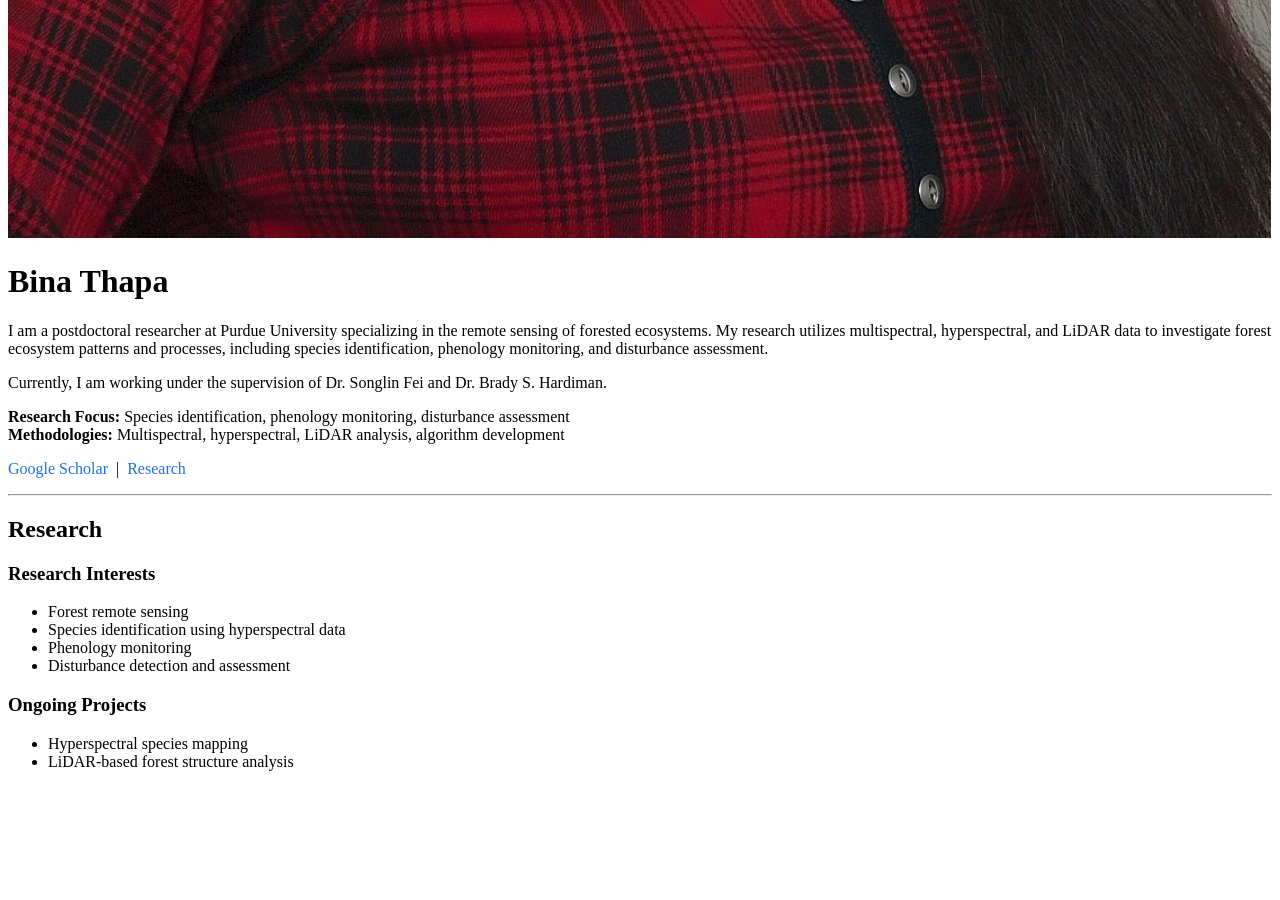
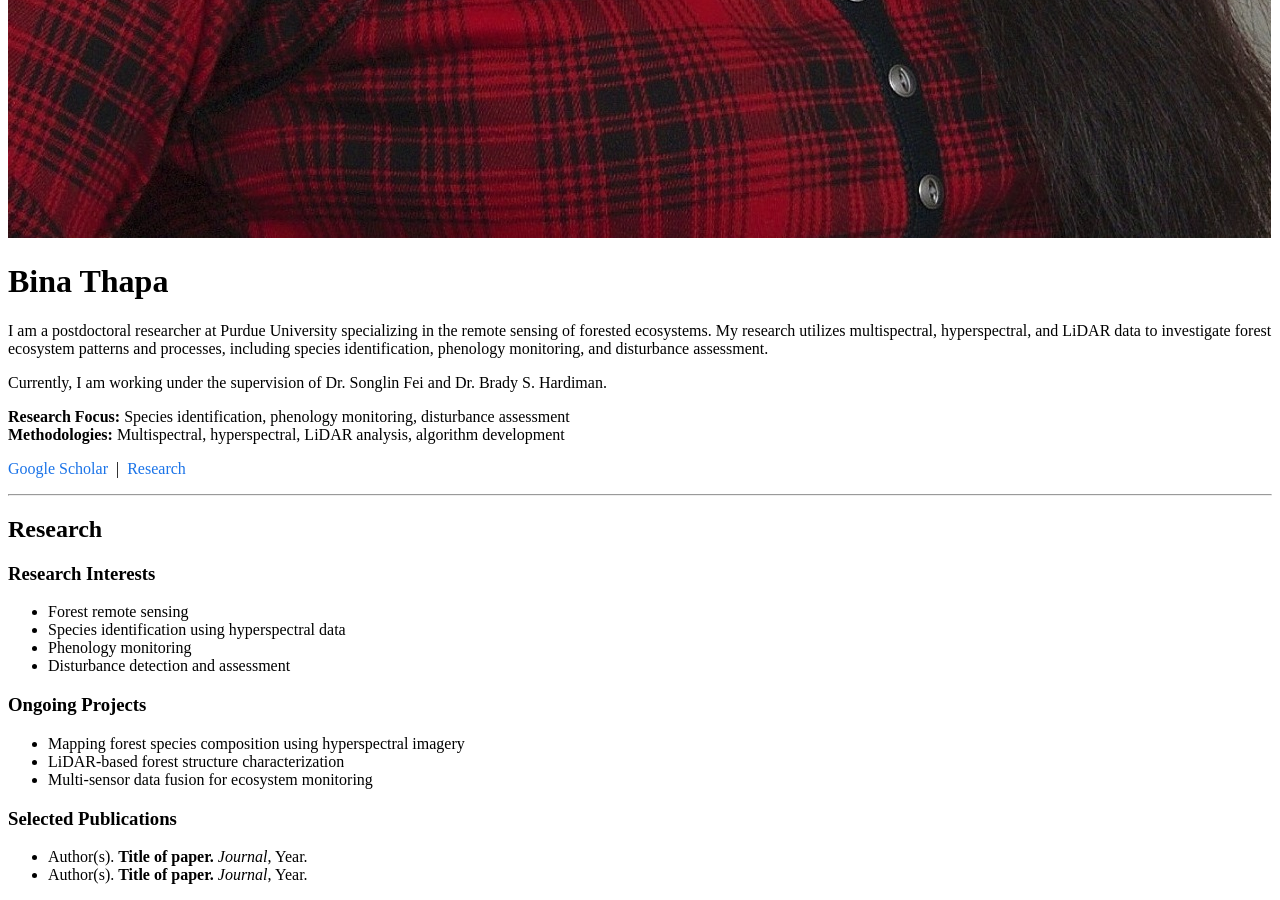
Before and after one commit to ThapaBina/thapabina.github.io, a Jekyll site: the page built from index.md, in a window 1280 px wide and 900 px high, scrolled down 1429 px. Built offline with Jekyll 4.4.1, drawn with Linux system fonts in a browser that asks for light colours; before the commit the page ends 2216 px from its top, so only the background shows below that.

Commit message:
Update index.md

```diff
--- a/index.md
+++ b/index.md
@@ -7,32 +7,32 @@ title: Bina Thapa
 
 <div class="profile">
 
-<img src="assets/images/BinaThapa_Profile.jpg" alt="Bina Thapa" class="profile-pic">
+  <img src="{{ '/assets/images/BinaThapa_Profile.jpg' | relative_url }}" alt="Bina Thapa" class="profile-pic">
 
-<div class="profile-text">
+  <div class="profile-text">
 
-<h1>Bina Thapa</h1>
+    <h1>Bina Thapa</h1>
 
-<p>
-I am a postdoctoral researcher at Purdue University specializing in the remote sensing of forested ecosystems. My research utilizes multispectral, hyperspectral, and LiDAR data to investigate forest ecosystem patterns and processes, including species identification, phenology monitoring, and disturbance assessment.
-</p>
+    <p>
+    I am a postdoctoral researcher at Purdue University specializing in the remote sensing of forested ecosystems. My research utilizes multispectral, hyperspectral, and LiDAR data to investigate forest ecosystem patterns and processes, including species identification, phenology monitoring, and disturbance assessment.
+    </p>
 
-<p>
-Currently, I am working under the supervision of Dr. Songlin Fei and Dr. Brady S. Hardiman.
-</p>
+    <p>
+    Currently, I am working under the supervision of Dr. Songlin Fei and Dr. Brady S. Hardiman.
+    </p>
 
-<p>
-<strong>Research Focus:</strong> Species identification, phenology monitoring, disturbance assessment<br>
-<strong>Methodologies:</strong> Multispectral, hyperspectral, LiDAR analysis, algorithm development
-</p>
+    <p>
+    <strong>Research Focus:</strong> Species identification, phenology monitoring, disturbance assessment<br>
+    <strong>Methodologies:</strong> Multispectral, hyperspectral, LiDAR analysis, algorithm development
+    </p>
 
-<p>
-<a href="https://scholar.google.com/citations?user=s5t-GKgAAAAJ&hl=en" target="_blank">Google Scholar</a>
-&nbsp;|&nbsp;
-<a href="#research">Research</a>
-</p>
+    <p>
+      <a href="https://scholar.google.com/citations?user=s5t-GKgAAAAJ&hl=en" target="_blank" rel="noopener noreferrer">Google Scholar</a>
+      &nbsp;|&nbsp;
+      <a href="#research">Research</a>
+    </p>
 
-</div>
+  </div>
 </div>
 
 <hr>
@@ -51,6 +51,13 @@ Currently, I am working under the supervision of Dr. Songlin Fei and Dr. Brady S
 
 <h3>Ongoing Projects</h3>
 <ul>
-  <li>Hyperspectral species mapping</li>
-  <li>LiDAR-based forest structure analysis</li>
+  <li>Mapping forest species composition using hyperspectral imagery</li>
+  <li>LiDAR-based forest structure characterization</li>
+  <li>Multi-sensor data fusion for ecosystem monitoring</li>
 </ul>
+
+<h3>Selected Publications</h3>
+<ul>
+  <li>Author(s). <strong>Title of paper.</strong> <em>Journal</em>, Year.</li>
+  <li>Author(s). <strong>Title of paper.</strong> <em>Journal</em>, Year.</li>
+</ul>
```
